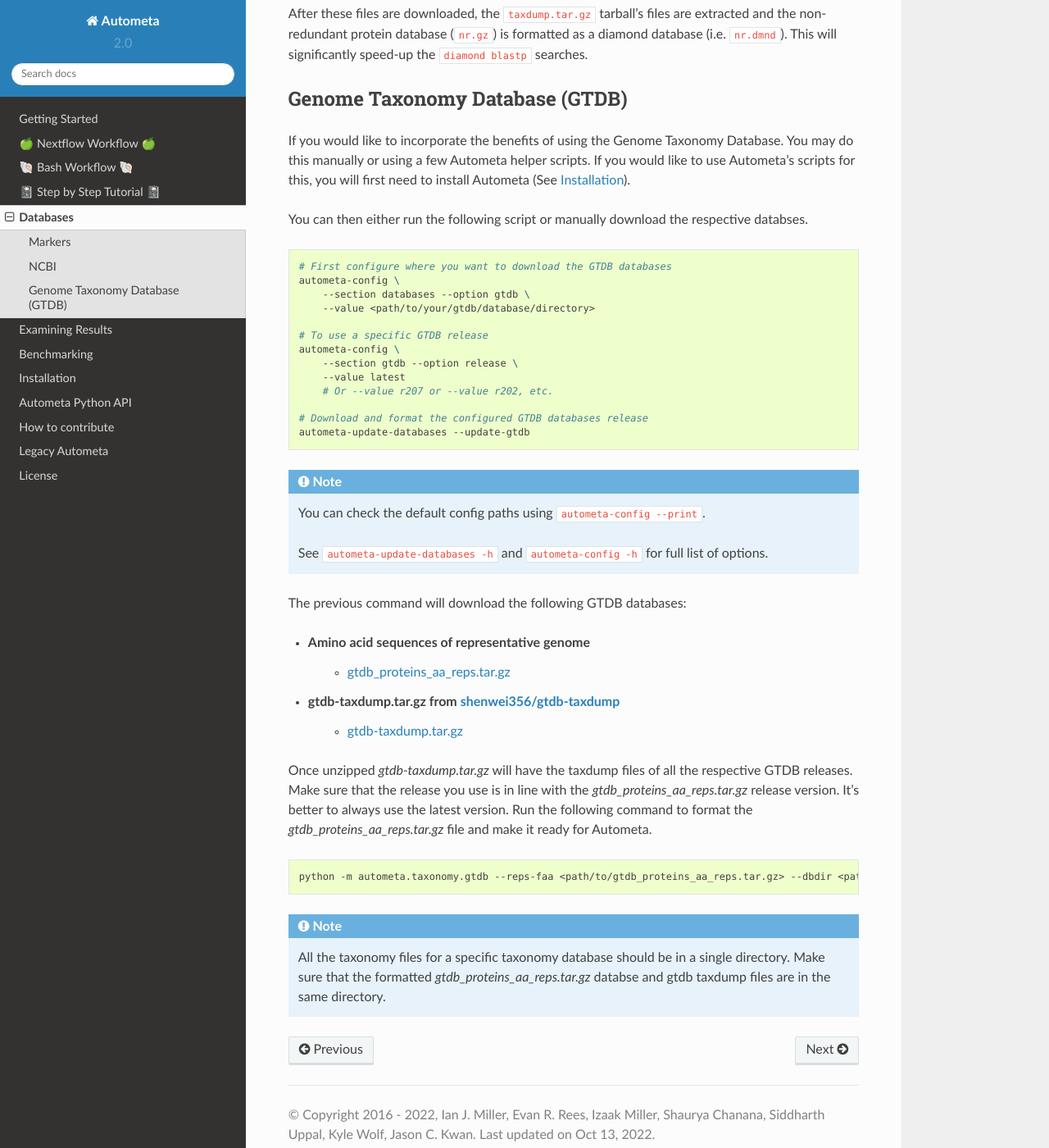
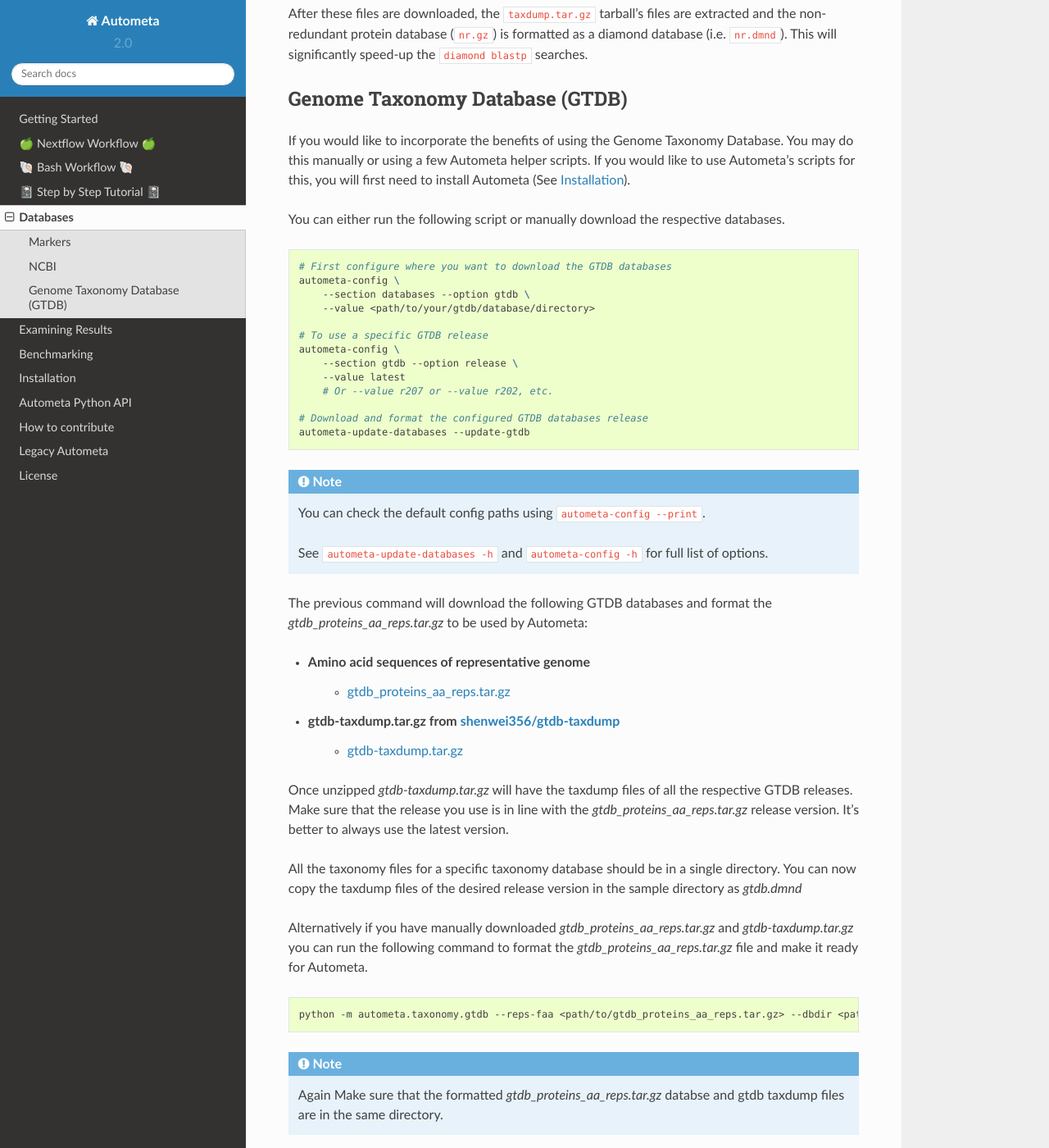
Before and after one commit to KwanLab/Autometa, a Sphinx documentation site: the page built from docs/source/databases.rst, in a window 1280 px wide and 1400 px high, scrolled down 1149 px. Shown: the whole window at 82% size. Built offline with Sphinx 7.4.7 and the Read the Docs theme 2.0.0, drawn with Linux system fonts in a browser that asks for light colours; pages that are not in the unit, such as notebooks, are missing from menus.

Commit message:
:memo: Update docs :art: Add workflow to use the gtdb databse

```diff
--- a/autometa-env.yml
+++ b/autometa-env.yml
@@ -24,8 +24,9 @@
   - rsync
   - samtools>=1.11
   - scikit-bio
-  - scipy==1.8 #force scipy 1.8 until scikit-bio updates to 1.9, https://github.com/KwanLab/Autometa/issues/285
+  - scipy==1.8.1 #force scipy 1.8 until scikit-bio updates to 1.9, https://github.com/KwanLab/Autometa/issues/285
   - scikit-learn==0.24 # prevent error from joblib in multiprocessing distance calculations
+  - seqkit
   - tqdm
   - trimap
   - tsne
--- a/docs/source/databases.rst
+++ b/docs/source/databases.rst
@@ -54,7 +54,7 @@
 You may do this manually or using a few Autometa helper scripts. If you would like to use Autometa's
 scripts for this, you will first need to install Autometa (See :ref:`Installation`).
 
-You can then either run the following script or manually download the respective databses.
+You can either run the following script or manually download the respective databases.
 
 .. code-block:: bash
 
@@ -79,7 +79,7 @@
 
     See ``autometa-update-databases -h`` and ``autometa-config -h`` for full list of options.
 
-The previous command will download the following GTDB databases:
+The previous command will download the following GTDB databases and format the `gtdb_proteins_aa_reps.tar.gz` to be used by Autometa:
 
 - Amino acid sequences of representative genome
     - `gtdb_proteins_aa_reps.tar.gz <https://data.gtdb.ecogenomic.org/releases/latest/genomic_files_reps/gtdb_proteins_aa_reps.tar.gz>`_
@@ -87,12 +87,16 @@
     - `gtdb-taxdump.tar.gz <https://github.com/shenwei356/gtdb-taxdump/releases/latest/download/gtdb-taxdump.tar.gz>`_
 
 
-Once unzipped `gtdb-taxdump.tar.gz` will have the taxdump files of all the respective GTDB releases. Make sure that the release you use is in line with the `gtdb_proteins_aa_reps.tar.gz` release version. It's better to always use the latest version. Run the following command to format the `gtdb_proteins_aa_reps.tar.gz` file and make it ready for Autometa.
+Once unzipped `gtdb-taxdump.tar.gz` will have the taxdump files of all the respective GTDB releases. Make sure that the release you use is in line with the `gtdb_proteins_aa_reps.tar.gz` release version. It's better to always use the latest version.
+
+All the taxonomy files for a specific taxonomy database should be in a single directory. You can now copy the taxdump files of the desired release version in the sample directory as `gtdb.dmnd`
+
+Alternatively if you have manually downloaded `gtdb_proteins_aa_reps.tar.gz` and `gtdb-taxdump.tar.gz` you can run the following command to format the `gtdb_proteins_aa_reps.tar.gz` file and make it ready for Autometa.
 
 .. code-block:: bash
 
-    python -m autometa.taxonomy.gtdb --reps-faa <path/to/gtdb_proteins_aa_reps.tar.gz> --dbdir <path/to/output_directory> --cpus 90
+    python -m autometa.taxonomy.gtdb --reps-faa <path/to/gtdb_proteins_aa_reps.tar.gz> --dbdir <path/to/output_directory> --cpus 20
 
 .. note::
 
-    All the taxonomy files for a specific taxonomy database should be in a single directory. Make sure that the formatted `gtdb_proteins_aa_reps.tar.gz` databse and gtdb taxdump files are in the same directory.
+    Again Make sure that the formatted `gtdb_proteins_aa_reps.tar.gz` databse and gtdb taxdump files are in the same directory.
```
Also changed, not shown: 2 other files.
